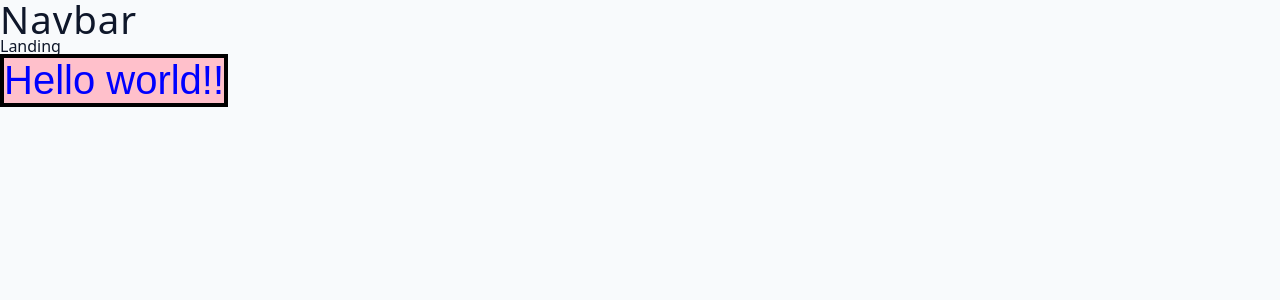
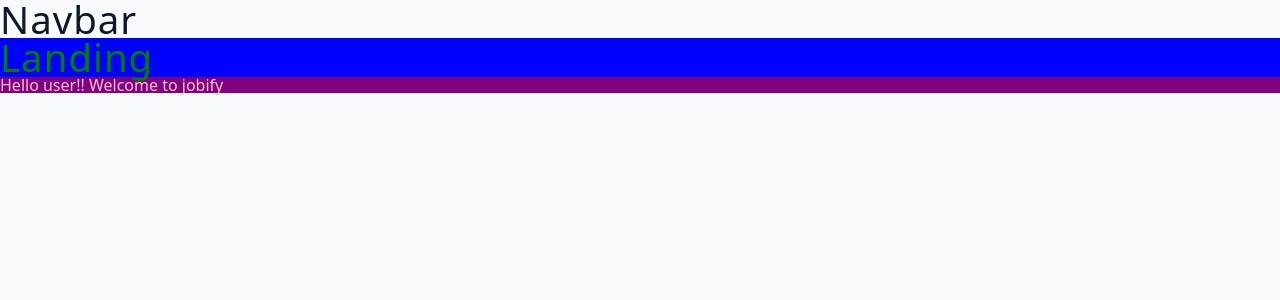
Before and after one commit to niharika1102/Jobify, a React (Vite) app in the folder client/: page / in a window 1280 px wide. Shown: the top 300 px of the page. Built offline with nearby package versions, Linux system fonts and the light colour scheme.

Commit message:
Logo modification

```diff
--- a/client/src/pages/Landing.jsx
+++ b/client/src/pages/Landing.jsx
@@ -2,19 +2,23 @@
 import React from "react";
 import styled from "styled-components";
 
-const StyledBtn = styled.button`
-  font-size: 2.5rem;
-  color: blue;
-  background: pink;
-  border: 4px black solid;
+const Wrapper = styled.div`
+  background: blue;
+  h2 {
+    color: green;
+  }
+  div {
+    color: pink;
+    background: purple;
+  }
 `;
 
 const Landing = () => {
   return (
-    <>
-      <div>Landing</div>
-      <StyledBtn>Hello world!!</StyledBtn>
-    </>
+    <Wrapper>
+      <h2>Landing</h2>
+      <div className="content">Hello user!! Welcome to jobify</div>
+    </Wrapper>
   );
 };
 
```
Also changed, not shown: 1 other file (tests, documents, lock files or other folders).
